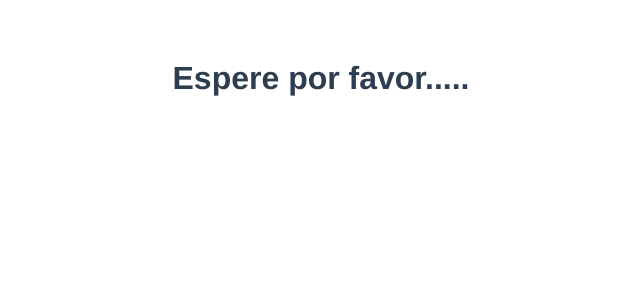
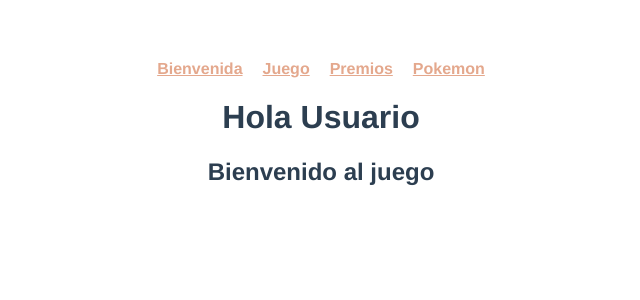
Before and after one commit to Sebas0399/pw_u2_v_p4_aa, a Vue app: page / in a window 1280 px wide. Shown: the top 300 px of the page, without its empty margins (319-959 px from the left). Built offline with nearby package versions, Linux system fonts and the light colour scheme; no server answers.

Commit message:
taller26

```diff
--- a/package.json
+++ b/package.json
@@ -9,7 +9,8 @@
   },
   "dependencies": {
     "core-js": "^3.8.3",
-    "vue": "^3.2.13"
+    "vue": "^3.2.13",
+    "vue-router": "^4.2.4"
   },
   "devDependencies": {
     "@vue/cli-plugin-babel": "~5.0.0",
--- a/src/App.vue
+++ b/src/App.vue
@@ -1,14 +1,14 @@
 <template>
-
-  <PokemonPage />
 
 
 
+
+  <NavBar/>
+  <router-view />
 </template>
 
 <script>
-
-import PokemonPage from "./modules/pokemon/pages/PokemonPages.vue"
+import NavBar from "./modules/pokemon/components/NavBar.vue";
 export default {
   name: 'App',
   data() {
@@ -18,7 +18,7 @@
   },
   components: {
 
-    PokemonPage
+        NavBar,
   }
  ,
   methods:{
--- a/src/main.js
+++ b/src/main.js
@@ -1,4 +1,5 @@
 import { createApp } from 'vue'
 import App from './App.vue'
 import './css/estilos.css'
-createApp(App).mount('#app')
+import router from './router/router'
+createApp(App).use(router).mount('#app')
--- /dev/null
+++ b/src/modules/pokemon/components/NavBar.vue
@@ -0,0 +1,24 @@
+<template>
+    <div>
+      <router-link to="/">Bienvenida</router-link >
+      <router-link  to="/juego">Juego</router-link >
+      <router-link  to="/premios">Premios</router-link >
+      <router-link  to="/pokemon">Pokemon</router-link >
+    </div>
+  </template>
+
+  <script>
+  export default {
+  }
+  </script>
+
+  <style>
+  div{
+      padding: 0 30px;
+  }
+  div a{
+      font-weight: bold;
+      color: rgb(228, 168, 141);
+      margin: 0 10px;
+  }
+  </style>
--- /dev/null
+++ b/src/modules/pokemon/pages/BienvenidaPage.vue
@@ -0,0 +1,14 @@
+<template>
+
+    <h1>Hola Usuario</h1>
+    <h2>Bienvenido al juego</h2>
+
+    </template>
+
+    <script>
+    export default {
+    }
+    </script>
+
+    <style>
+    </style>
--- /dev/null
+++ b/src/modules/pokemon/pages/JuegoPage.vue
@@ -0,0 +1,14 @@
+<template>
+    <h1>Completa el juego</h1>
+    <img
+      src="https://www.crashbandicoot.com/content/dam/atvi/Crash/crash-touchui/lava/meta-images/rumble-meta-img.jpg"
+      alt=""
+    />
+  </template>
+
+  <script>
+  export default {};
+  </script>
+
+  <style scoped>
+  </style>
--- /dev/null
+++ b/src/modules/pokemon/pages/NoEncontradaPage.vue
@@ -0,0 +1,12 @@
+<template>
+  <h1>Error 404</h1>
+  <p>Pagina no encontrada</p>
+</template>
+
+<script>
+export default {
+}
+</script>
+
+<style>
+</style>
--- /dev/null
+++ b/src/modules/pokemon/pages/PremiosPage.vue
@@ -0,0 +1,21 @@
+<template>
+
+    <h1>Premios</h1>
+
+    <h2>Estos son los premios que podrías ganar</h2>
+    <img src="https://gmedia.playstation.com/is/image/SIEPDC/ps5-product-thumbnail-01-en-14sep21?$facebook$" alt="">
+
+  </template>
+
+
+
+
+  <script>
+  export default {};
+  </script>
+
+
+
+
+  <style>
+  </style>
```
Also changed, not shown: src/router/router.js (added, +43 -0 lines), 1 other file (tests, documents, lock files or other folders).
